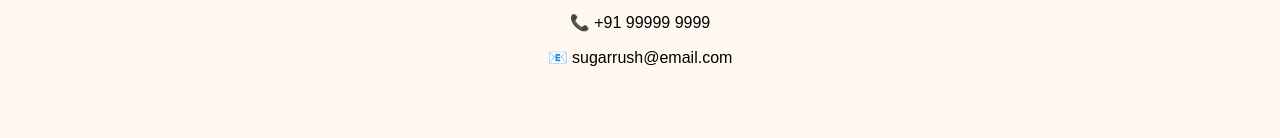
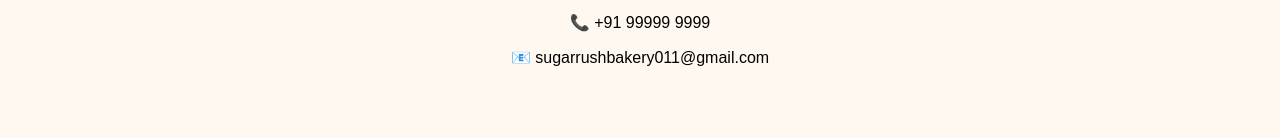
Before and after one commit to guptamegha2125-lab/digital-marketing, a plain HTML site: page index.html in a window 1280 px wide. Shown: the part 1381-1519 px from the top of the page. Drawn offline with Linux system fonts and the light colour scheme.

Commit message:
Update contact email address in index.html

```diff
--- a/index.html
+++ b/index.html
@@ -151,7 +151,7 @@ From birthday cakes to daily sweet cravings, we make everything fresh and with l
 <h2>Contact Us</h2>
 <p>📍 Kothrud, Maharashtra</p>
 <p>📞 +91 99999 9999</p>
-<p>📧 sugarrush@email.com</p>
+<p>📧 sugarrushbakery011@gmail.com</p>
 </section>
 
 <footer>
```
